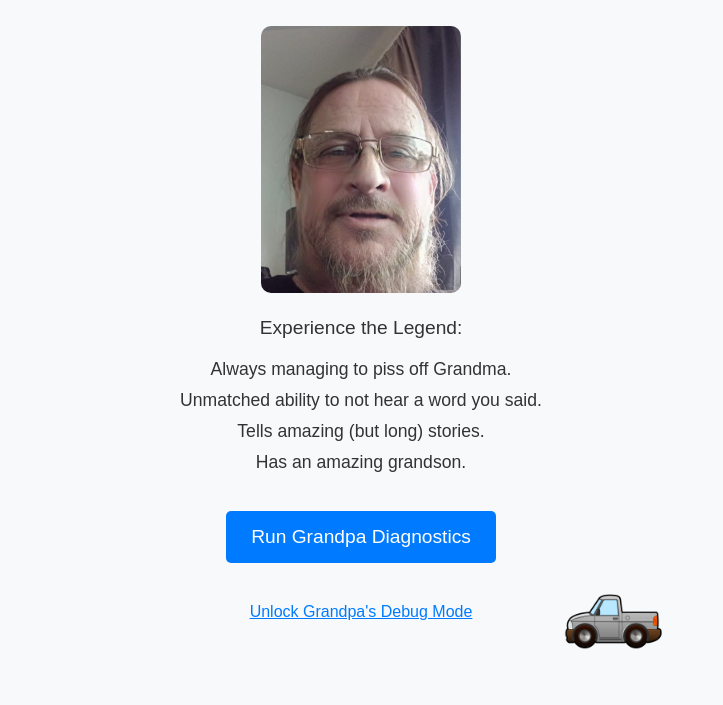
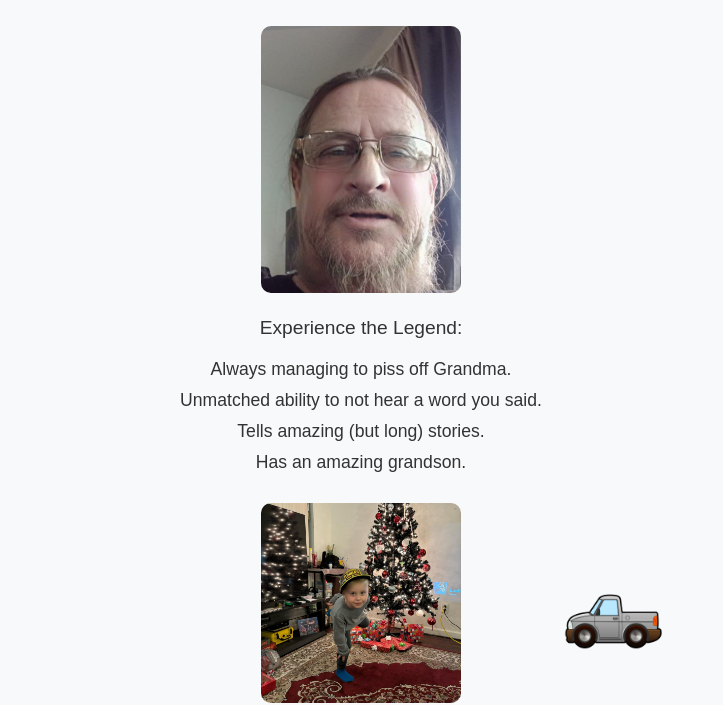
Before and after one commit to Ethandler/JokeWebsites, a plain HTML site: page index.html in a window 1280 px wide. Shown: the part 106-811 px from the top of the page, without its empty margins (279-1002 px from the left). Drawn offline with Linux system fonts and the light colour scheme.

Commit message:
Update index.html
Added Joe

```diff
--- a/index.html
+++ b/index.html
@@ -89,6 +89,7 @@
         <li>Unmatched ability to not hear a word you said.</li>
         <li>Tells amazing (but long) stories.</li>
         <li>Has an amazing grandson.</li>
+        <img src="Joseph.jpg" alt="Joseph">
     </ul>
     <button onclick="runDiagnostics()">Run Grandpa Diagnostics</button>
     <div class="result" id="diagnostics">
```
